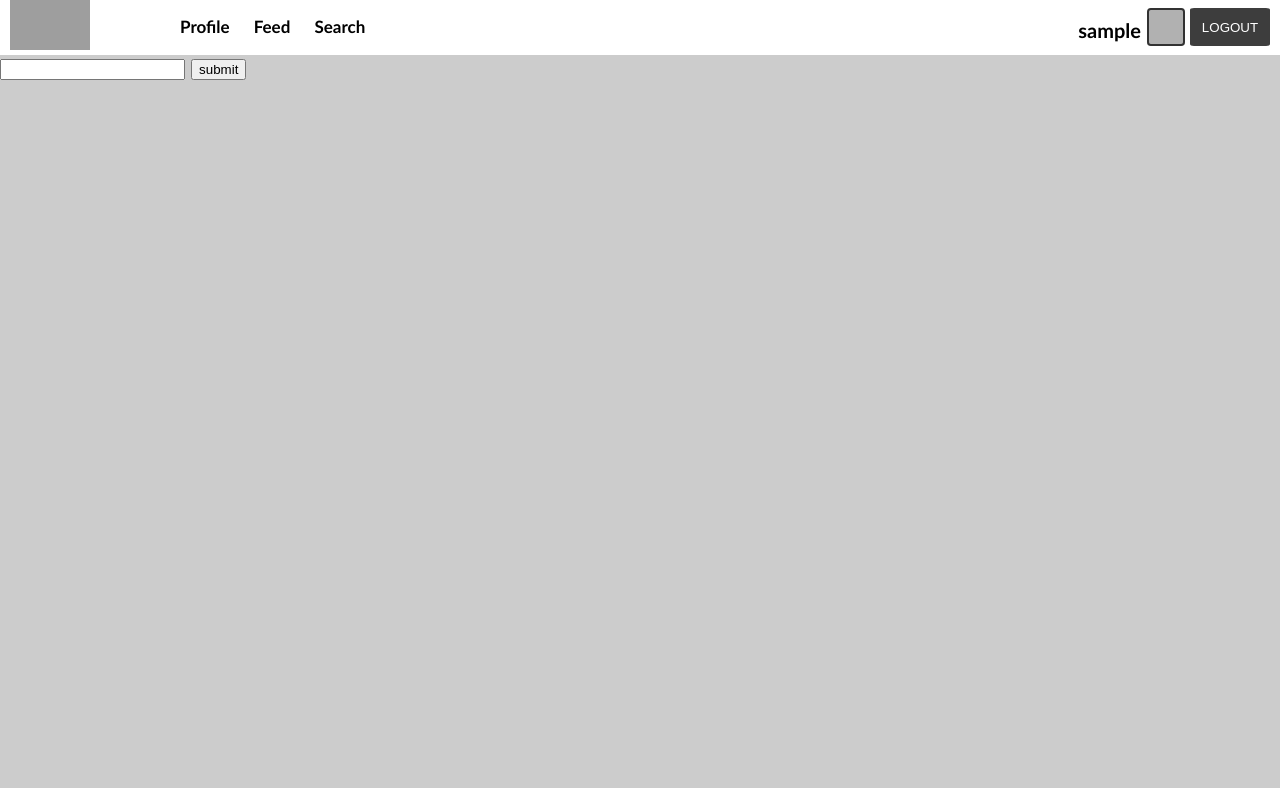
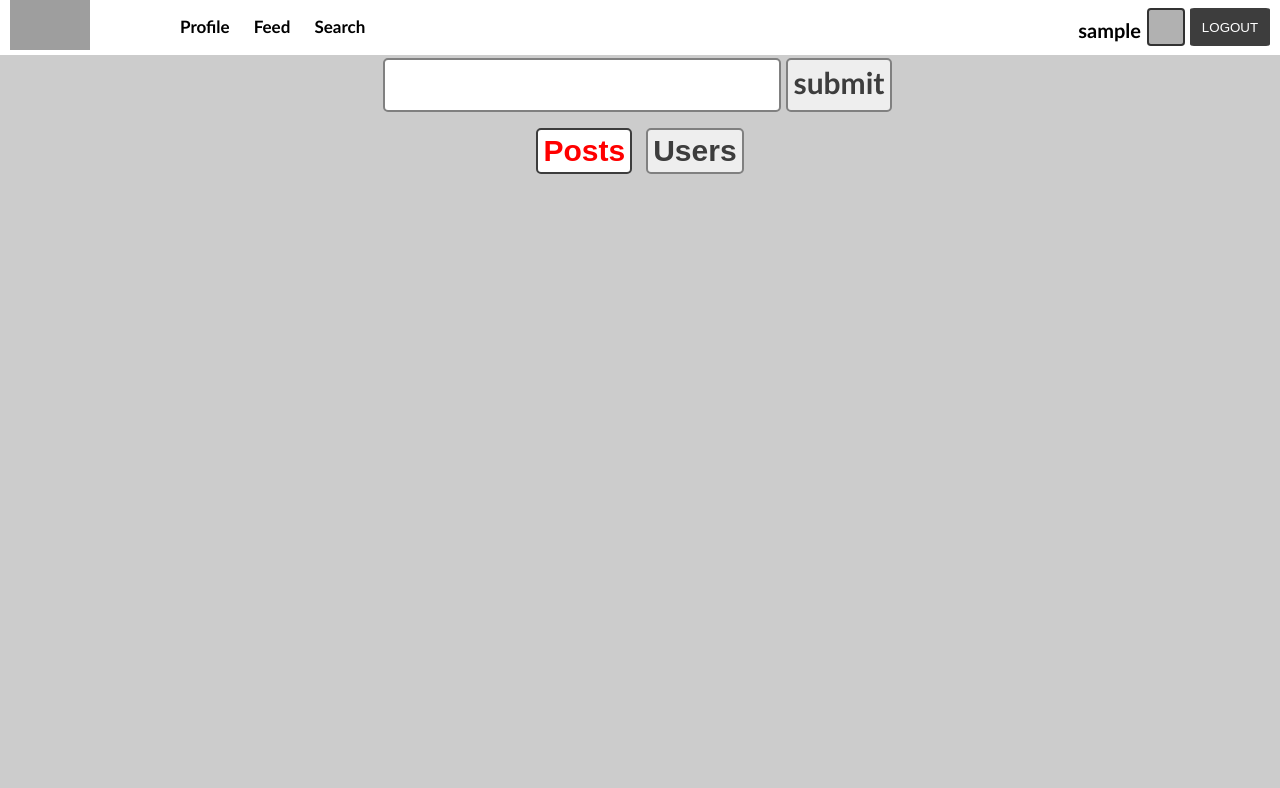
Before and after one commit to losel92/PhpSocialMedia, a PHP site: page /loggedin.searchResults.php in a window 1280 px wide. Shown: the top 788 px of the page. Run offline with PHP 8.4, Linux system fonts and the light colour scheme; the visitor is signed in with stand-in values (Sample User, id 1); some libraries are stand-ins or nearby versions; grey boxes are pictures that could not be loaded.

Commit message:
separate users and posts when searching

```diff
--- /dev/null
+++ b/content/search.css
@@ -0,0 +1,57 @@
+main {
+  text-align: center;
+  font-family: "Calibri";
+}
+
+#searchForm {
+  height: 50px;
+  display: flex;
+  flex-direction: row;
+  justify-content: center;
+}
+
+#searchTxt {
+  height: 100%;
+  width: 30%;
+  padding: 0px 5px;
+  font-size: 20px;
+  border: 2px solid gray;
+  border-radius: 5px;
+}
+
+#searchSubmit {
+  color: #3d3d3d;
+  font-size: 30px;
+  font-weight: bold;
+  background-color: #eee;
+  border: 2px solid gray;
+  border-radius: 5px;
+  padding: 4px 5px;
+  margin: 0px 5px;
+  height: calc(100% - 8px);
+}
+
+#result-btns-wrapper {
+  margin: 20px 0px;
+}
+
+#search-posts-btn,
+#search-users-btn {
+  color: #3d3d3d;
+  font-size: 30px;
+  font-weight: bold;
+  background-color: #eee;
+  border: 2px solid gray;
+  border-radius: 5px;
+  padding: 4px 5px;
+  margin: 0px 5px;
+  height: calc(100% - 8px);
+}
+
+.btn:hover,
+.btn-selected {
+  color: red !important;
+  background-color: #fff !important;
+  border-color: #3d3d3d !important;
+  cursor: pointer;
+}
--- a/header.php
+++ b/header.php
@@ -39,7 +39,7 @@ if (session_status() == PHP_SESSION_NONE) {
 
 			<ul class="header-ul">
 				<li id="header-profile"><a href="index.php">Profile</a></li>
-				<li id="header-feed"><a href="#">Feed</a></li>
+				<li id="header-feed"><a href="">Feed</a></li>
 				<li id="header-search"><a href="loggedin.searchResults.php">Search</a></li>
 			</ul>
 
@@ -64,9 +64,9 @@ if (session_status() == PHP_SESSION_NONE) {
 				<?php } else{ //if there is a user logged in ?>
 
 					<!-- Username besides little pic at the top -->
-					<a href="#"><div id="un-top-right"><?php echo $_SESSION['username']; ?></div></a>
+					<a href="index.php"><div id="un-top-right"><?php echo $_SESSION['username']; ?></div></a>
 					<!-- Little pic at the top right -->
-					<a href="#"><div id="pic-top-right" style="background-image: url(<?php echo $_SESSION['croppedPic']; ?>);"></div></a>
+					<a href="index.php"><div id="pic-top-right" style="background-image: url(<?php echo $_SESSION['croppedPic']; ?>);"></div></a>
 
 					<form action="includes/logout.inc.php" method="post">
 						<button type="submit" name="logout-submit" class="btn">LOGOUT</button>
--- a/loggedin.searchResults.php
+++ b/loggedin.searchResults.php
@@ -9,17 +9,24 @@ if (isset($_SESSION['userId'])) {
     require 'header.php';
 
     ?>
+
+    <link rel="stylesheet" type="text/css" href="content/search.css">
+
     <main style="min-height: 91.4vh;">
         <script type="text/javascript" src="scripts/search.js"></script>
 
         <form action="" id="searchForm">
             <input type="text" id="searchTxt">
-            <button id="searchSubmit">submit</button>
+            <div id="searchSubmit" class="btn">submit</div>
         </form>
 
         <div id="searchResults">
-            <div class="search-result-users"></div>
+            <div id="result-btns-wrapper">
+                <button id="search-posts-btn" class="btn btn-selected">Posts</button>
+                <button id="search-users-btn" class="btn">Users</button>
+            </div>
             <div class="search-result-posts"></div>
+            <div class="search-result-users" style="display: none"></div>
         </div>
     </main>
 
--- a/scripts/search.js
+++ b/scripts/search.js
@@ -1,10 +1,46 @@
 $(document).ready(() => {
+  //when the user submits the form pressing enter
   $(document).on("submit", "#searchForm", e => {
     e.preventDefault()
     const searchTxt = $(e.target)
       .find("#searchTxt")
       .val()
 
+    searchForUsers(searchTxt)
+    searchForPosts(searchTxt)
+  })
+  $(document).on("click", "#searchSubmit", e => {
+    const searchTxt = $(e.target)
+      .siblings("#searchTxt")
+      .val()
+
+    searchForUsers(searchTxt)
+    searchForPosts(searchTxt)
+  })
+
+  //Switches between posts and users
+  $(document).on("click", "#search-posts-btn, #search-users-btn", e => {
+    //Highlights the clicked btn
+    $(e.target).addClass("btn-selected")
+    $(e.target)
+      .siblings()
+      .removeClass("btn-selected")
+
+    //Switches tabs to posts
+    if ($(e.target).attr("id") == "search-posts-btn") {
+      $(".search-result-users").hide()
+      $(".search-result-posts").fadeIn(300)
+    }
+    //Switches tabs to users
+    else if ($(e.target).attr("id") == "search-users-btn") {
+      $(".search-result-posts").hide()
+      $(".search-result-users").fadeIn(300)
+    }
+  })
+})
+
+//Clicking the submit div
+function searchForPosts(searchTxt) {
   //Searches through posts
   $.ajax({
     type: "POST",
@@ -14,13 +50,20 @@ $(document).ready(() => {
       text: searchTxt
     },
     success: function(res) {
+      //Updates the DOM element with the new data
+      $(".search-result-posts").html(res)
+
+      //If the posts tab is selected, it will do a fadeIn animation
+      if ($("#search-posts-btn").hasClass("btn-selected")) {
         $(".search-result-posts")
-          .html(res)
           .hide()
-          .fadeIn()
+          .fadeIn(300)
+      }
     }
   })
+}
 
+function searchForUsers(searchTxt) {
   //Searches through users
   $.ajax({
     type: "POST",
@@ -30,11 +73,15 @@ $(document).ready(() => {
       text: searchTxt
     },
     success: function(res) {
+      //Updates the DOM element with the new data
+      $(".search-result-users").html(res)
+
+      //If the users tab is selected, it will do a fadeIn animation
+      if ($("#search-users-btn").hasClass("btn-selected")) {
         $(".search-result-users")
-          .html(res)
           .hide()
-          .fadeIn()
+          .fadeIn(300)
+      }
     }
   })
-  })
-})
+}
```
Lines whose indentation alone changed are shown as unchanged.
